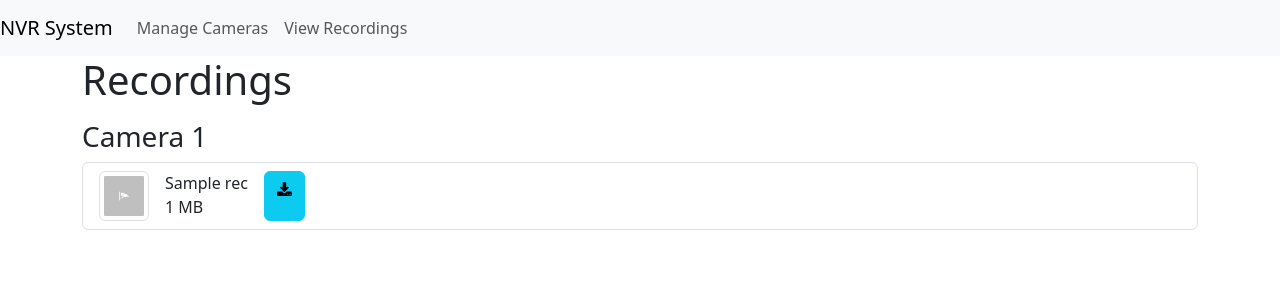
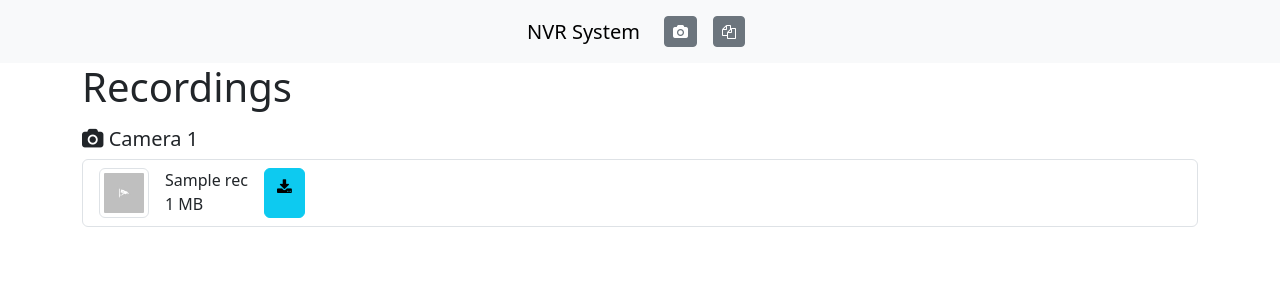
Before and after one commit to elvistony/friday-nvr, a Flask app: template templates/view_recordings.html in a window 1280 px wide. Shown: the top 300 px of the page. Run offline with Flask 2, Linux system fonts and the light colour scheme; the template is opened without the code that fills it: most values are stand-ins (such as "Sample title", 1, 10 or a date in 2020); parts of the project's set-up code (start-up, migrations or seed data) failed here and were passed over.

```diff
--- a/templates/base.html
+++ b/templates/base.html
@@ -9,18 +9,10 @@
     <link rel="stylesheet" href="{{ url_for('static', filename='styles.css') }}">
 </head>
 <body>
-<nav class="navbar navbar-expand-lg navbar-light bg-light">
+<nav class="navbar navbar-expand-lg justify-content-center d-flex navbar-light bg-light">
     <a class="navbar-brand" href="{{ url_for('index') }}">NVR System</a>
-    <div class="collapse navbar-collapse" id="navbarNav">
-        <ul class="navbar-nav">
-            <li class="nav-item">
-                <a class="nav-link" href="{{ url_for('manage_cameras') }}">Manage Cameras</a>
-            </li>
-            <li class="nav-item">
-                <a class="nav-link" href="{{ url_for('view_recordings') }}">View Recordings</a>
-            </li>
-        </ul>
-    </div>
+    <a class="btn btn-secondary btn-sm m-2 " href="{{ url_for('manage_cameras') }}"><i class="fa-camera fa"></i></a>
+    <a class="btn btn-secondary btn-sm m-2" href="{{ url_for('view_recordings') }}"><i class="fa-files-o fa"></i></a>
 </nav>
 <div class="container">
     {% with messages = get_flashed_messages() %}
--- a/templates/index.html
+++ b/templates/index.html
@@ -2,7 +2,7 @@
 
 {% block content %}
 <h1>Welcome to the NVR System</h1>
-<p>Max {{max_size}} GB  ({{max_size*1024}} MB)</p>
+<p>Max {{max_size/1024}} GB  ({{max_size}} MB)</p>
 <p>Consumed {{consumed_size}}MB</p>
 <form action="{{ url_for('set_recording_path') }}" method="post">
     <div class="mb-3">
--- a/templates/manage_cameras.html
+++ b/templates/manage_cameras.html
@@ -26,12 +26,14 @@
             <input type="text" class="form-control d-inline-block w-25" name="nickname" value="{{ camera.nickname }}">
             <button type="submit" class="btn btn-success"><i class="fa fa-save"></i></button>
         </form>
-        <a href="{{ url_for('remove_camera', camera_id=camera.id) }}" class="btn btn-danger"><i class="fa fa-trash"></i></a>
-        {% if not camera.recording %}<a href="{{ url_for('start_recording', camera_id=camera.id) }}" class="btn btn-primary"> <i class="fa fa-dot-circle-o"></i> Start Rec</a>
+        <div>
+            <a href="{{ url_for('remove_camera', camera_id=camera.id) }}" class="btn btn-danger"><i class="fa fa-trash"></i></a>
+        {% if not camera.recording %} <a href="{{ url_for('start_recording', camera_id=camera.id) }}" class="btn btn-primary"> <i class="fa fa-dot-circle-o"></i> Start Rec</a>
         {% else %}<a href="{{ url_for('stop_recording', camera_id=camera.id) }}" class="btn btn-secondary"><i class="fa fa-stop-circle"></i> Stop Rec</a>{% endif %}
         <a href="{{ url_for('flush_recording', camera_id=camera.id) }}" class="btn btn-warning"> <i class="fa fa-download"></i> Flush</a>
         <a href="{{ url_for('view_last_recording', camera_id=camera.id) }}" class="btn btn-info"><i class="fa fa-files-o"></i> Recordings</a>
         <a href="{{ url_for('refresh_feed', camera_id=camera.id) }}" class="btn btn-success"><i class="fa fa-refresh"></i> Refresh</a>
+        </div>
     </li>
     {% endfor %}
 </ul>
--- a/templates/view_recordings.html
+++ b/templates/view_recordings.html
@@ -3,7 +3,7 @@
 {% block content %}
 <h1 class="mb-3">Recordings</h1>
 {% for cam_id, recs in recordings.items() %}
-    <h3>Camera {{ cam_id }}</h3>
+    <h5><i class="fa fa-camera"></i> Camera {{ cam_id }}</h5>
     <ul class="list-group">
         {% for rec in recs %}
         <li class="list-group-item d-flex">
@@ -11,7 +11,7 @@
             <div>
                 <div class="mx-3">{{ rec }}  </br>{{ sizes[rec] }} MB</div>
             </div>
-            <a href="{{ url_for('static', filename=rec) }}" class="btn btn-info float-end"><i class="fa fa-download"></i></a>
+            <a href="{{rec}}" class="btn btn-info float-end"><i class="fa fa-download"></i></a>
         </li>
         {% endfor %}
     </ul>
```
Also changed, not shown: camera.py (+6 -2 lines).
